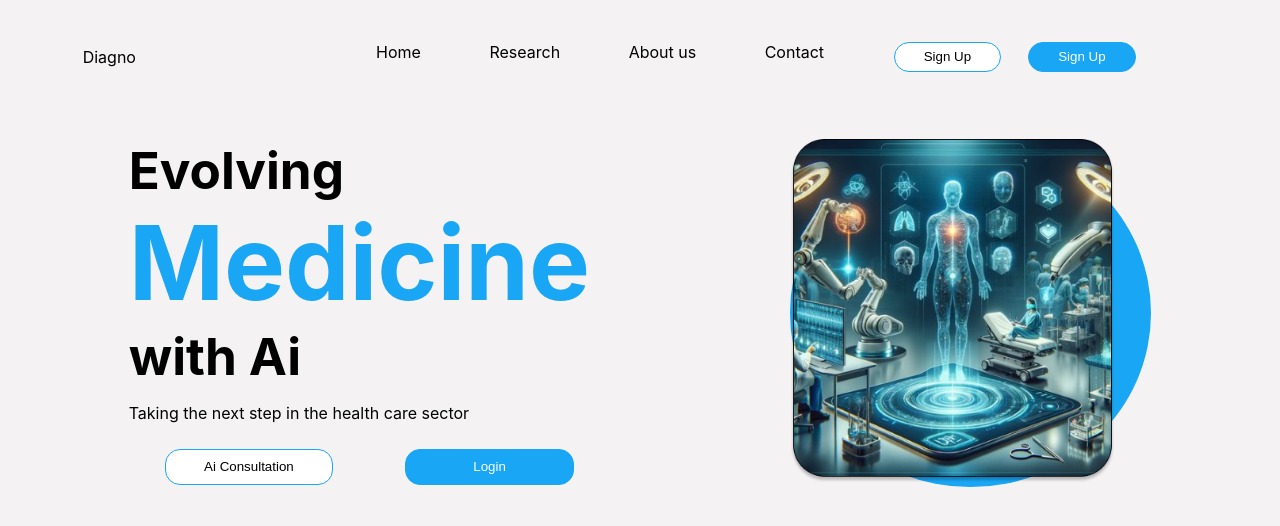
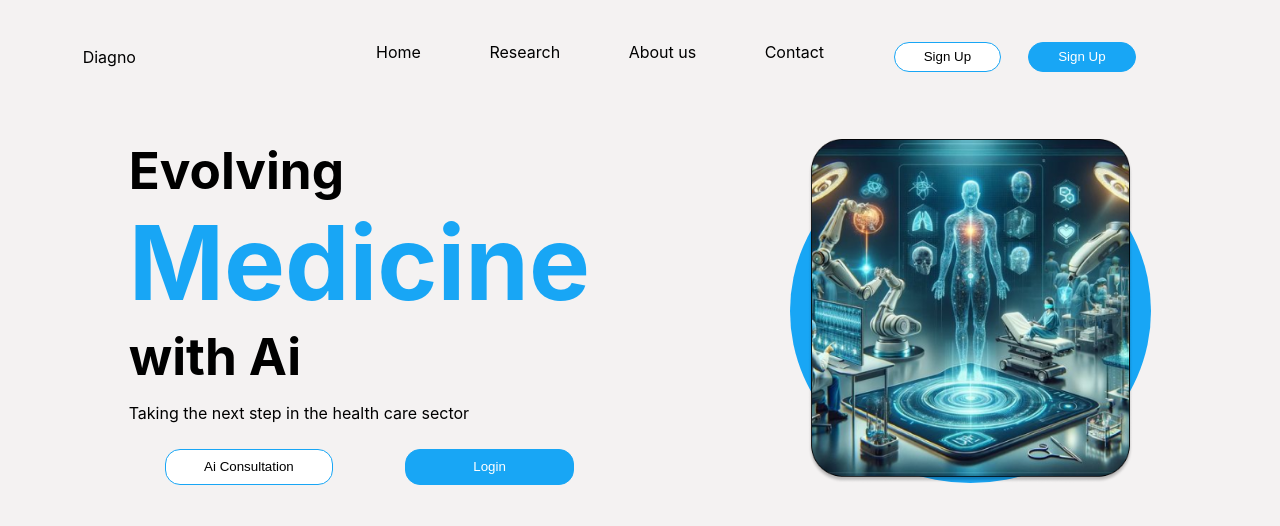
Before and after one commit to rukyy/medAi, a React (Create React App) app: page / in a window 1280 px wide. Shown: the top 526 px of the page. Built offline with nearby package versions, Linux system fonts and the light colour scheme.

Commit message:
adjusted lading page image

```diff
--- a/src/css/landingpage.css
+++ b/src/css/landingpage.css
@@ -37,7 +37,10 @@
 .blueunderline{
     background-color: #18A6F5;
     border-radius: 50%;
+    display: flex;
 }
 .blueunderline img{
     width: 90%;
+    margin: auto;
+    /* border: 2px solid red; */
 }
```
